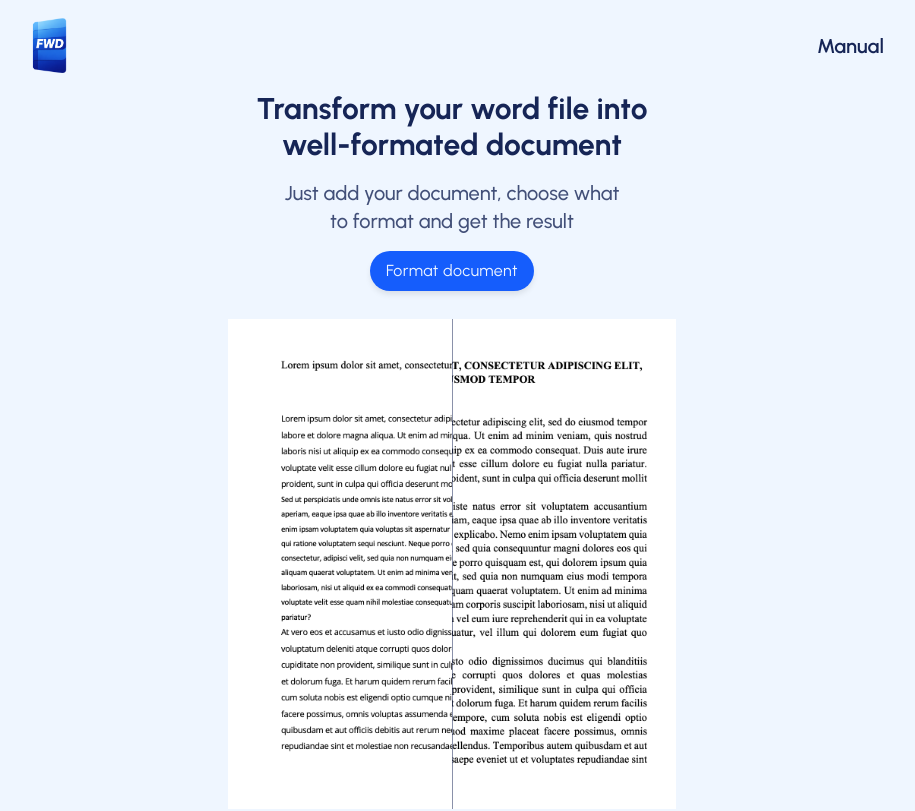
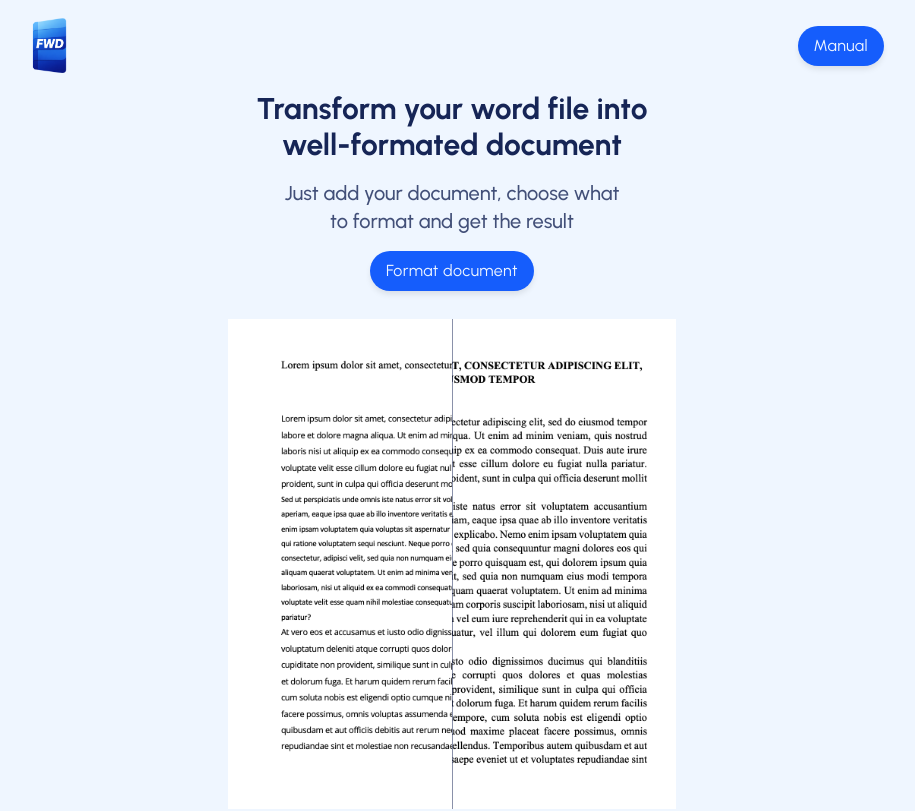
Before and after one commit to EgorFray/fdword, a React (Vite) app in the folder frontend/: page /dashboard in a window 1280 px wide. Shown: the top 811 px of the page, without its empty margins (188-1103 px from the left). Built offline with nearby package versions, Linux system fonts and the light colour scheme.

Commit message:
Restyling manual link

```diff
--- a/frontend/src/ui/Header.jsx
+++ b/frontend/src/ui/Header.jsx
@@ -3,9 +3,12 @@ import Logo from "./Logo";
 
 function Header() {
   return (
-    <header className="mt-4 flex items-center justify-between px-4 text-xl font-semibold">
+    <header className="mt-4 flex items-center justify-between px-4">
       <Logo />
-      <NavLink to="/manual" className="transition-colors hover:text-blue-800">
+      <NavLink
+        to="/manual"
+        className="cursor-pointer self-center rounded-full bg-blue-600 px-4 py-2 text-sm tracking-wide text-blue-50 shadow-[0_4px_6px_-1px_rgba(0,0,0,0.1)] transition-colors duration-300 hover:bg-blue-500 md:text-base"
+      >
         Manual
       </NavLink>
     </header>
```
